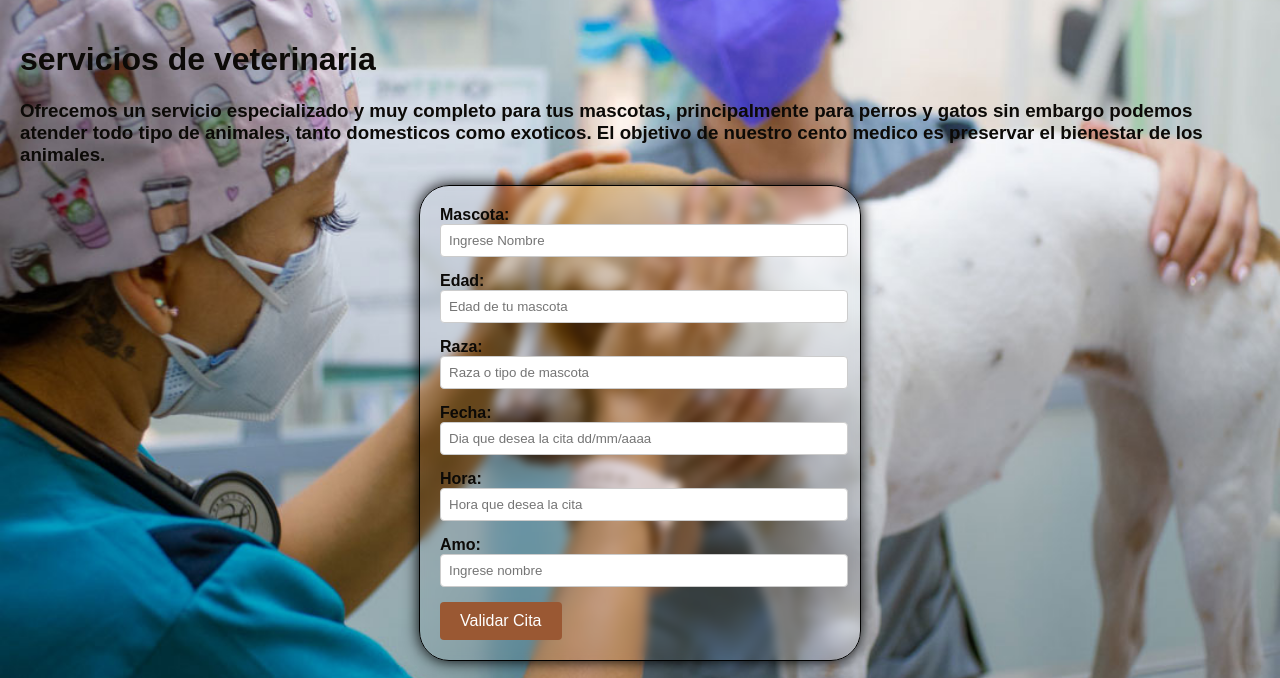
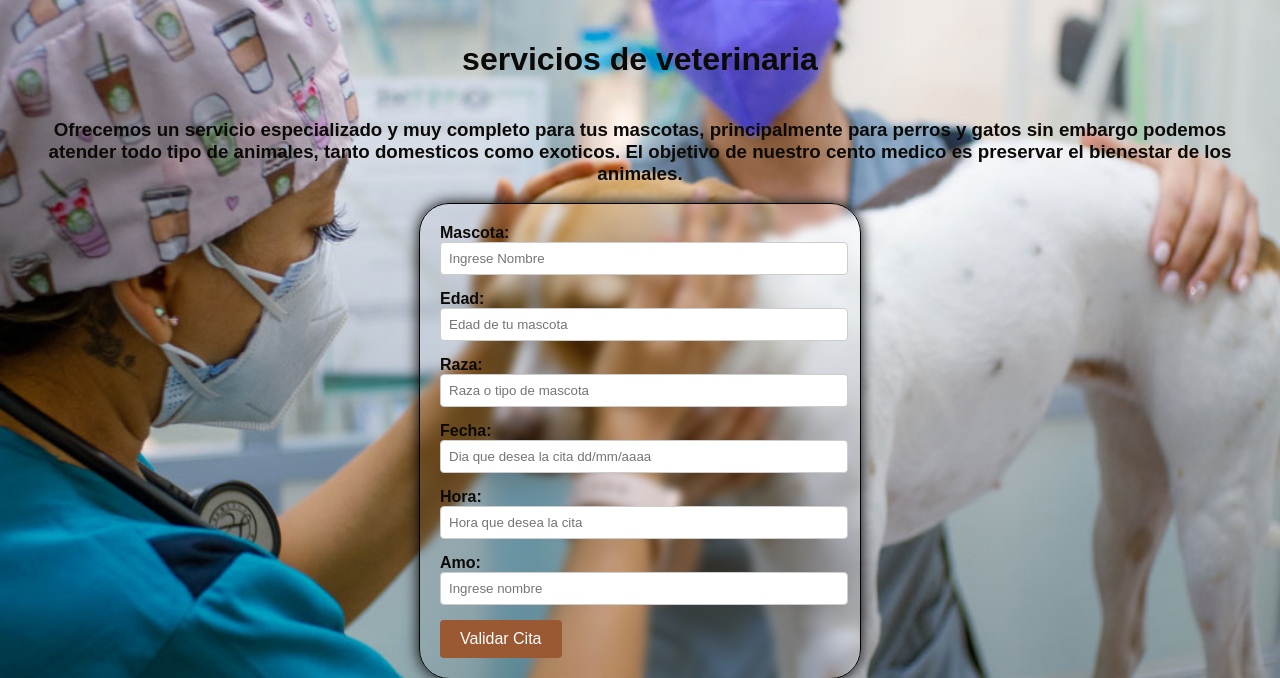
Before and after one commit to SharonPelayo/PROYEC_PETS, a PHP site: page /veterinaria.html in a window 1280 px wide. Shown: the top 678 px of the page. Run offline with PHP 8.4, Linux system fonts and the light colour scheme.

Commit message:
aprobado

```diff
--- a/subSerVet.css
+++ b/subSerVet.css
@@ -15,7 +15,15 @@ body {
     background-color: #130404; /* Ajusta según tu diseño */
     padding: 20px;
 
-
+}
+.service-description {
+    height: 100%;
+    margin: 0;
+    display:flex ;
+    justify-content: center;
+    align-items: center;
+    flex-direction: column;
+    text-align: center;
 }
 
 .container {
@@ -26,9 +34,11 @@ body {
     border-radius: 30px; /* Opcional: redondea los bordes del contenedor */
     box-shadow:  0 0 15px black; /* Opcional: añade sombra */
     justify-content:calc(60px);
+    height: 100%;
     display: flex;
     backdrop-filter:blur(5px);
     z-index: 2;
+
 
 }
 
--- a/veterinaria.html
+++ b/veterinaria.html
@@ -5,9 +5,6 @@
         <meta name="viewport" content="width=device-width,initial-scale=1.0">
         <title>ser.veterinaria</title>
         <link rel="stylesheet" href="subSerVet.css">
-        <style>
-
-        </style>
     </head>
     <body>
         <div class="service-page">
```
Also changed, not shown: urgMed.css (+10 -0 lines).
